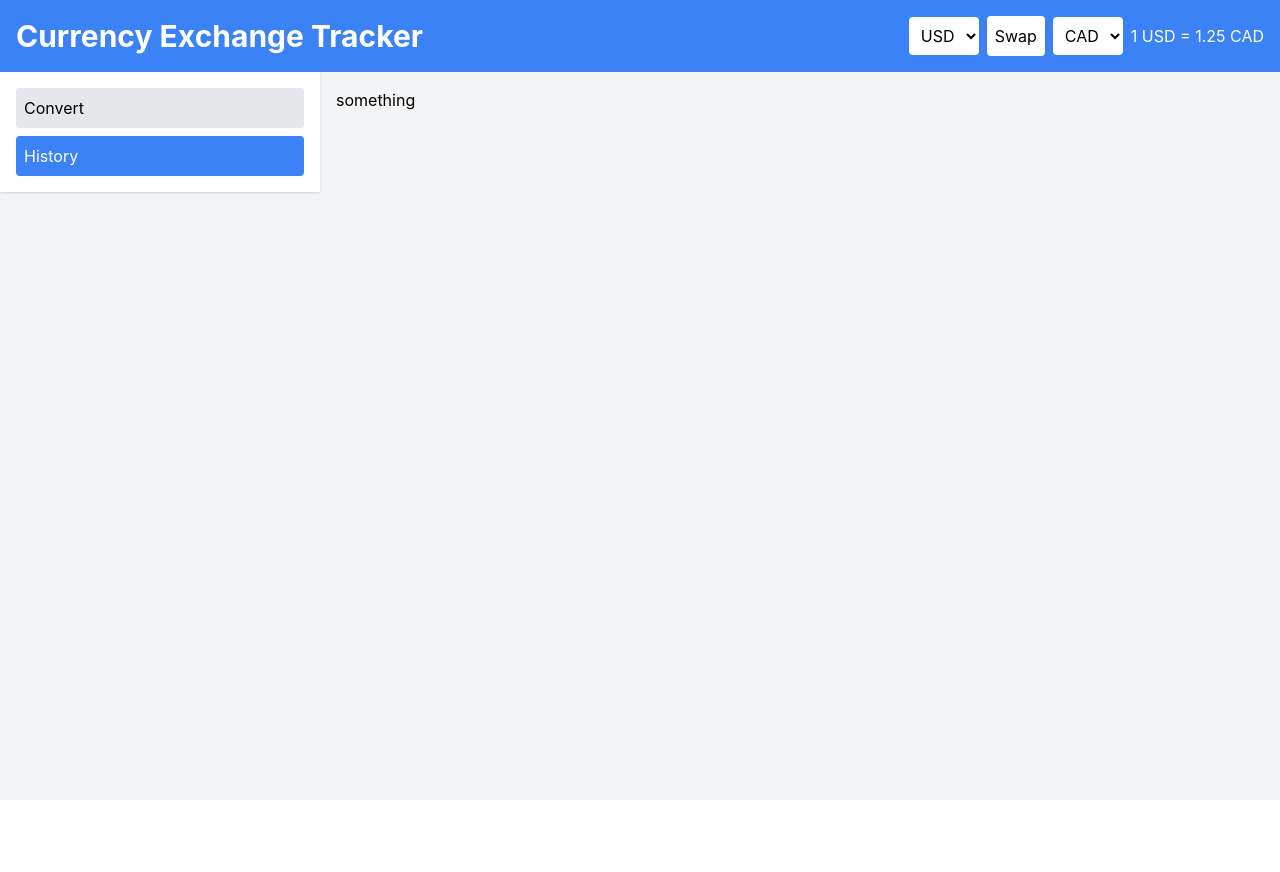
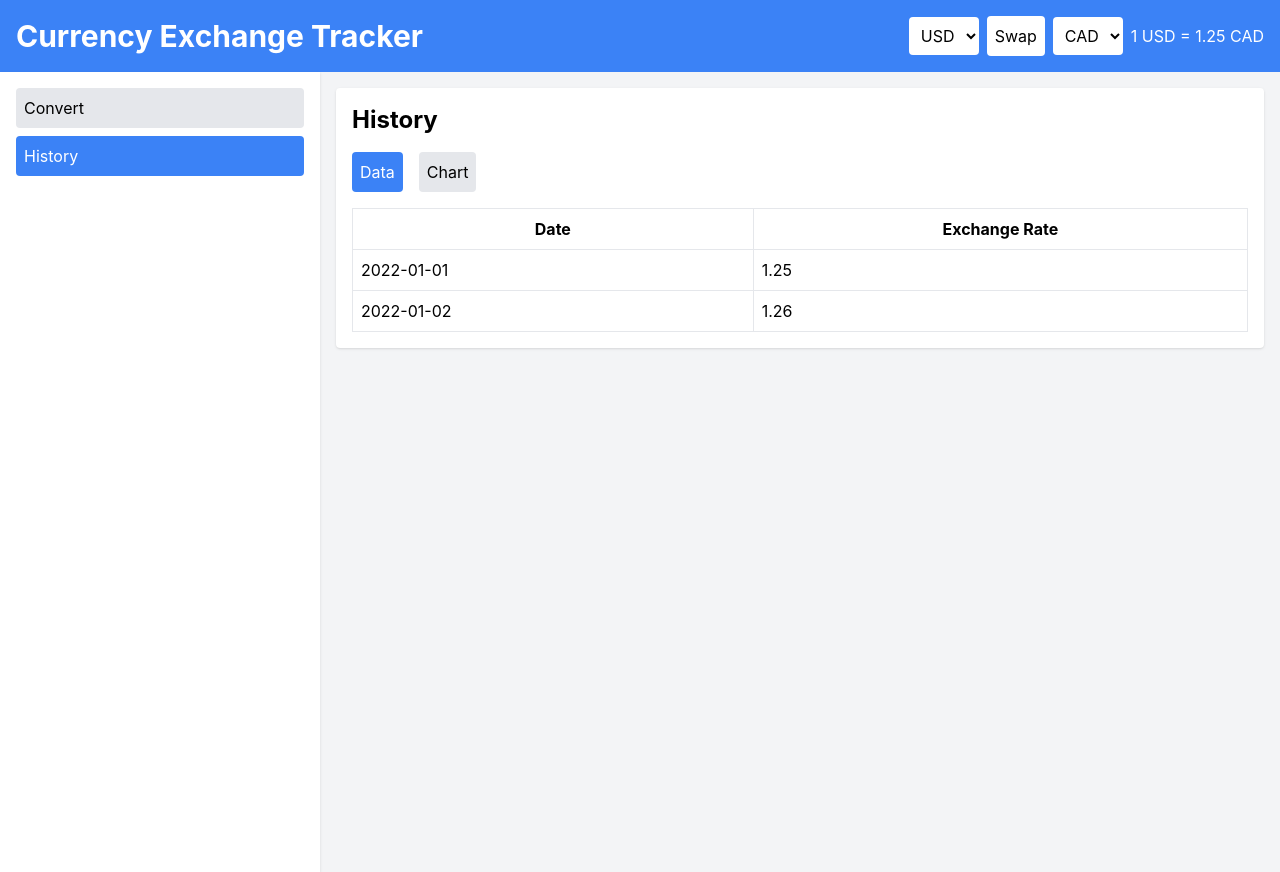
Before and after one commit to crash1604/Henon, a React (Create React App) app in the folder frontend/currency-exchange/: page / in a window 1280 px wide. Both pictures are taken after a click on the button "History". Before the commit the page ends 800 px from the top, so only its background shows below. Built offline with nearby package versions, Linux system fonts and the light colour scheme.

Commit message:
added hostory with data and chart components

```diff
--- /dev/null
+++ b/frontend/currency-exchange/src/components/Chart.jsx
@@ -0,0 +1,14 @@
+// src/components/Chart.jsx
+import React from 'react';
+// Add chart library like Chart.js if needed
+
+function Chart() {
+  return (
+    <div>
+      {/* Add your chart implementation here */}
+      <p>Chart will be displayed here</p>
+    </div>
+  );
+}
+
+export default Chart;
--- /dev/null
+++ b/frontend/currency-exchange/src/components/DataGrid.jsx
@@ -0,0 +1,32 @@
+// src/components/DataGrid.jsx
+import React from 'react';
+
+function DataGrid() {
+  // Replace with your data fetching logic
+  const data = [
+    { date: '2022-01-01', rate: '1.25' },
+    { date: '2022-01-02', rate: '1.26' },
+    // More data
+  ];
+
+  return (
+    <table className="w-full border-collapse border">
+      <thead>
+        <tr>
+          <th className="border p-2">Date</th>
+          <th className="border p-2">Exchange Rate</th>
+        </tr>
+      </thead>
+      <tbody>
+        {data.map((item, index) => (
+          <tr key={index}>
+            <td className="border p-2">{item.date}</td>
+            <td className="border p-2">{item.rate}</td>
+          </tr>
+        ))}
+      </tbody>
+    </table>
+  );
+}
+
+export default DataGrid;
--- a/frontend/currency-exchange/src/components/History.jsx
+++ b/frontend/currency-exchange/src/components/History.jsx
@@ -1,13 +1,34 @@
-import React, { Component } from 'react'
+// src/components/History.jsx
+import React, { useState } from 'react';
+import DataGrid from './DataGrid';
+import Chart from './Chart';
 
-export class History extends Component {
-  render() {
-    return (
-      <div>
-        something
+function History() {
+  const [activeTab, setActiveTab] = useState('Data');
+
+  return (
+    <div className="bg-white p-4 rounded shadow">
+      <h2 className="text-2xl font-bold mb-4">History</h2>
+      <div className="flex flex-col md:flex-row space-y-2 md:space-y-0 md:space-x-4 mb-4">
+        <button
+          className={`p-2 rounded ${activeTab === 'Data' ? 'bg-blue-500 text-white' : 'bg-gray-200'}`}
+          onClick={() => setActiveTab('Data')}
+        >
+          Data
+        </button>
+        <button
+          className={`p-2 rounded ${activeTab === 'Chart' ? 'bg-blue-500 text-white' : 'bg-gray-200'}`}
+          onClick={() => setActiveTab('Chart')}
+        >
+          Chart
+        </button>
       </div>
-    )
-  }
+      <div className="overflow-x-auto">
+        {activeTab === 'Data' && <DataGrid />}
+        {activeTab === 'Chart' && <Chart />}
+      </div>
+    </div>
+  );
 }
 
-export default History
+export default History;
--- a/frontend/currency-exchange/src/components/Menu.jsx
+++ b/frontend/currency-exchange/src/components/Menu.jsx
@@ -3,7 +3,7 @@ import React from 'react';
 
 function Menu({ selectedOption, setSelectedOption }) {
   return (
-    <aside className="w-1/4 p-4 bg-white shadow">
+    <aside className="w-full md:w-1/4 p-4 bg-white shadow md:h-screen">
       <ul className="space-y-2">
         <li>
           <button
```
